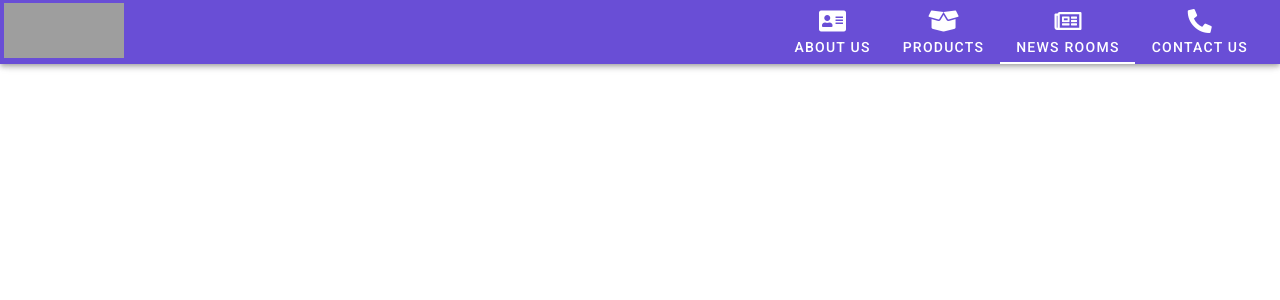
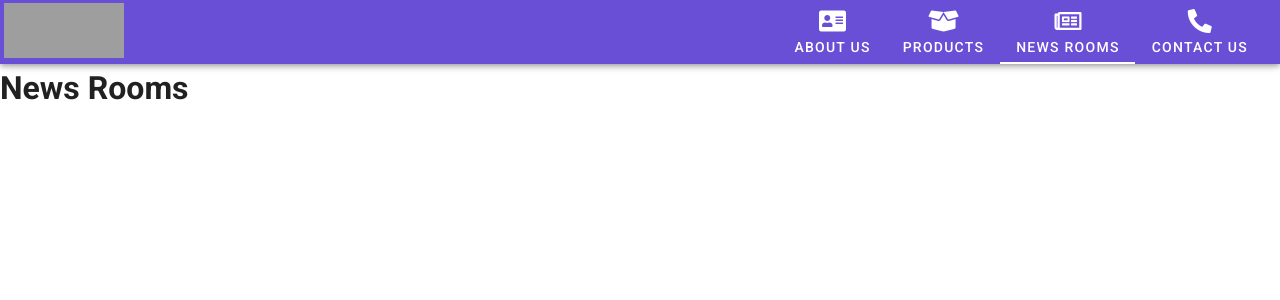
Before and after one commit to azharahmed-98/sample-bank, a Vue app: page /newsRooms in a window 1280 px wide. Shown: the top 300 px of the page. Built offline with nearby package versions, Linux system fonts and the light colour scheme; grey boxes are pictures that could not be loaded.

Commit message:
Creating the Basic Template for View and Adding a Method to fetch the view name through mixin.

```diff
--- /dev/null
+++ b/src/mixins/appCommonMixin.js
@@ -0,0 +1,9 @@
+const appCommonMixin = {
+  methods: {
+    getComponentName() {
+      return this.$route.name;
+    },
+  },
+};
+
+export default appCommonMixin;
--- a/src/views/About.vue
+++ b/src/views/About.vue
@@ -1,5 +1,27 @@
 <template>
-  <div class="about">
-    <h1>This is an about page</h1>
+  <div>
+    <h1>{{ componentName }}</h1>
   </div>
 </template>
+
+<script>
+import appCommonMixin from '@/mixins/appCommonMixin';
+
+export default {
+  name: 'About',
+  mixins: [appCommonMixin],
+  data() {
+    return {
+      componentName: '',
+    };
+  },
+  created() {
+    this.componentName = this.getComponentName();
+  },
+};
+
+</script>
+
+<style scoped>
+
+</style>
--- a/src/views/ContactUs.vue
+++ b/src/views/ContactUs.vue
@@ -0,0 +1,24 @@
+<template>
+  <div>
+    <h1>{{ componentName }}</h1>
+  </div>
+</template>
+
+<script>
+import appCommonMixin from '@/mixins/appCommonMixin';
+
+export default {
+  name: 'Contact-Us',
+  mixins: [appCommonMixin],
+  data() {
+    return {
+      componentName: '',
+    };
+  },
+  created() {
+    this.componentName = this.getComponentName();
+  },
+};
+</script>
+
+<style scoped></style>
--- a/src/views/Newsrooms.vue
+++ b/src/views/Newsrooms.vue
@@ -0,0 +1,27 @@
+<template>
+  <div>
+    <h1>{{ componentName }}</h1>
+  </div>
+</template>
+
+<script>
+import appCommonMixin from '@/mixins/appCommonMixin';
+
+export default {
+  name: 'Newsrooms',
+  mixins: [appCommonMixin],
+  data() {
+    return {
+      componentName: '',
+    };
+  },
+  created() {
+    this.componentName = this.getComponentName();
+  },
+};
+
+</script>
+
+<style scoped>
+
+</style>
--- a/src/views/Products.vue
+++ b/src/views/Products.vue
@@ -0,0 +1,27 @@
+<template>
+  <div>
+    <h1>{{ componentName }}</h1>
+  </div>
+</template>
+
+<script>
+import appCommonMixin from '@/mixins/appCommonMixin';
+
+export default {
+  name: 'Products',
+  mixins: [appCommonMixin],
+  data() {
+    return {
+      componentName: '',
+    };
+  },
+  created() {
+    this.componentName = this.getComponentName();
+  },
+};
+
+</script>
+
+<style scoped>
+
+</style>
```
